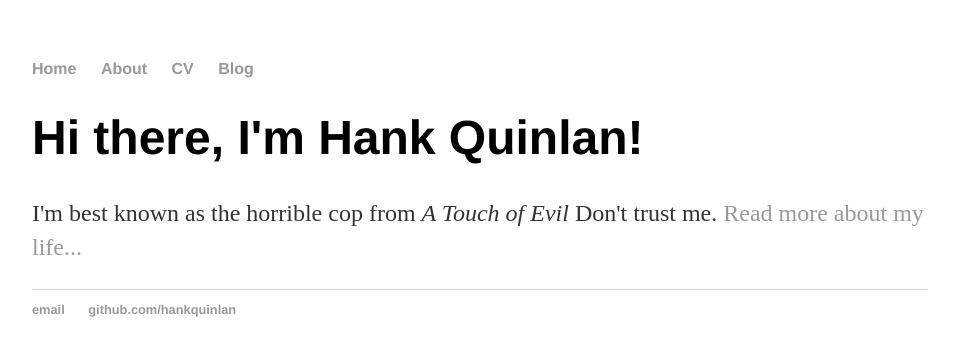
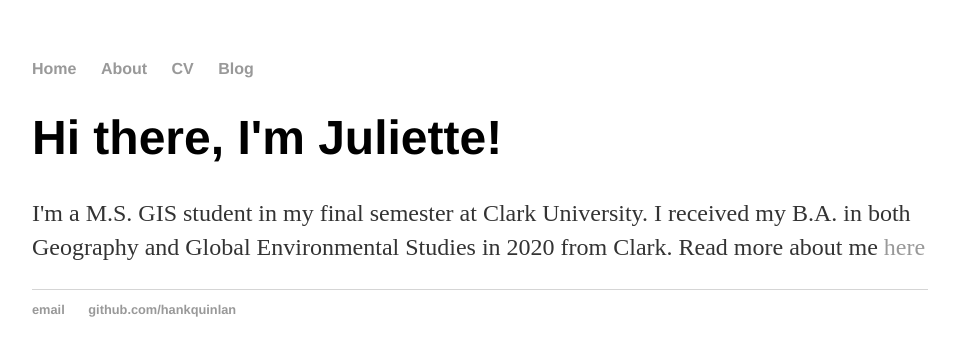
Before and after one commit to jugale/jugale.github.io, a Jekyll site: the page built from index.html, in a window 1280 px wide. Shown: the top 356 px of the page, without its empty margins (160-1115 px from the left). Built offline with Jekyll 4.4.1, drawn with Linux system fonts in a browser that asks for light colours.

Commit message:
Update index.html

```diff
--- a/index.html
+++ b/index.html
@@ -1,8 +1,8 @@
 ---
 layout: default
-title: Hank Quinlan, Horrible Cop
+title: Juliette Gale, GIS Specialist & Remote Sensing Analyst
 ---
 <div class="blurb">
-	<h1>Hi there, I'm Hank Quinlan!</h1>
-	<p>I'm best known as the horrible cop from <em>A Touch of Evil</em> Don't trust me. <a href="/about">Read more about my life...</a></p>
+	<h1>Hi there, I'm Juliette!</h1>
+	<p>I'm a M.S. GIS student in my final semester at Clark University. I received my B.A. in both Geography and Global Environmental Studies in 2020 from Clark. Read more about me <a href="/about">here</a></p>
 </div><!-- /.blurb -->
```
